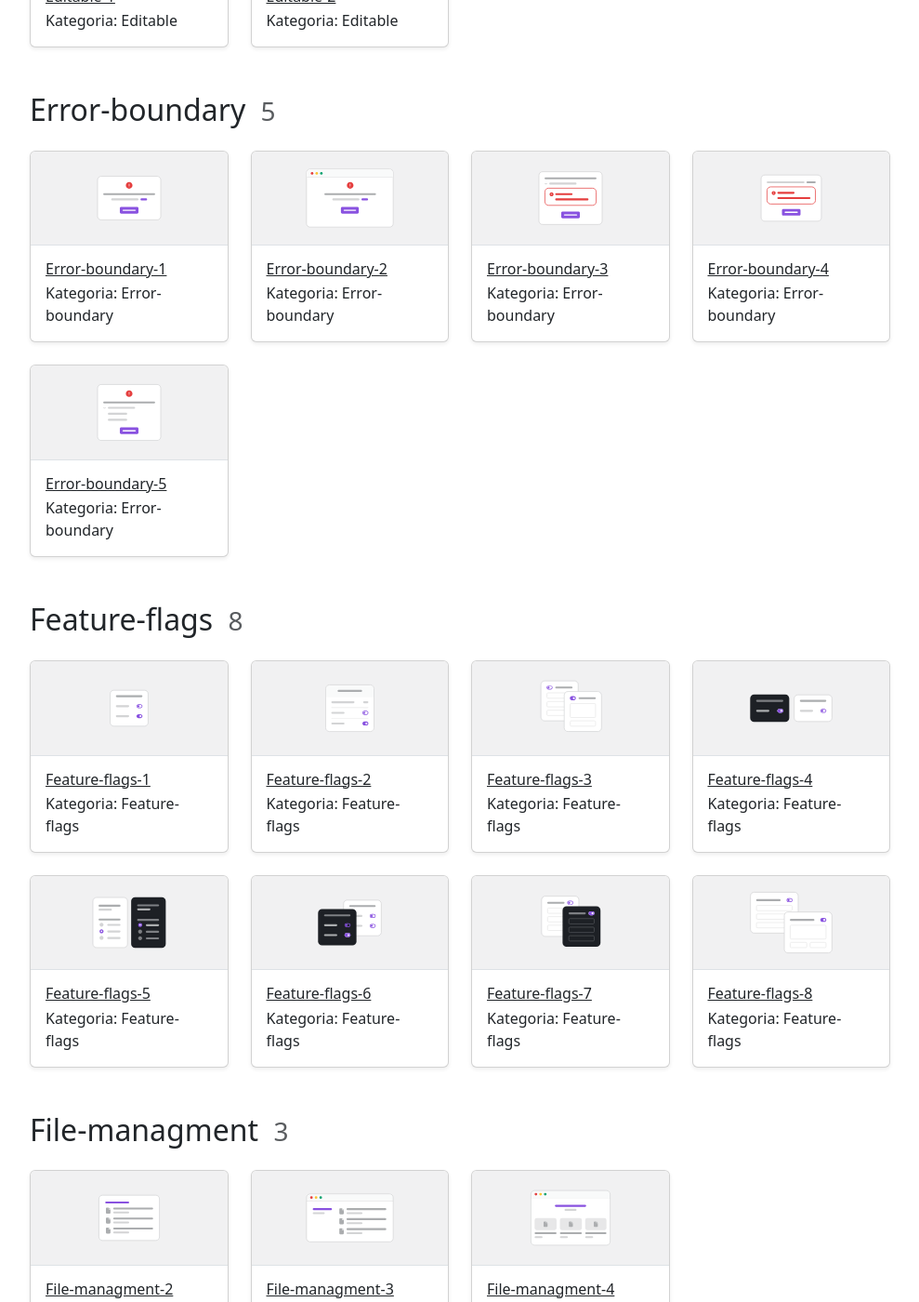
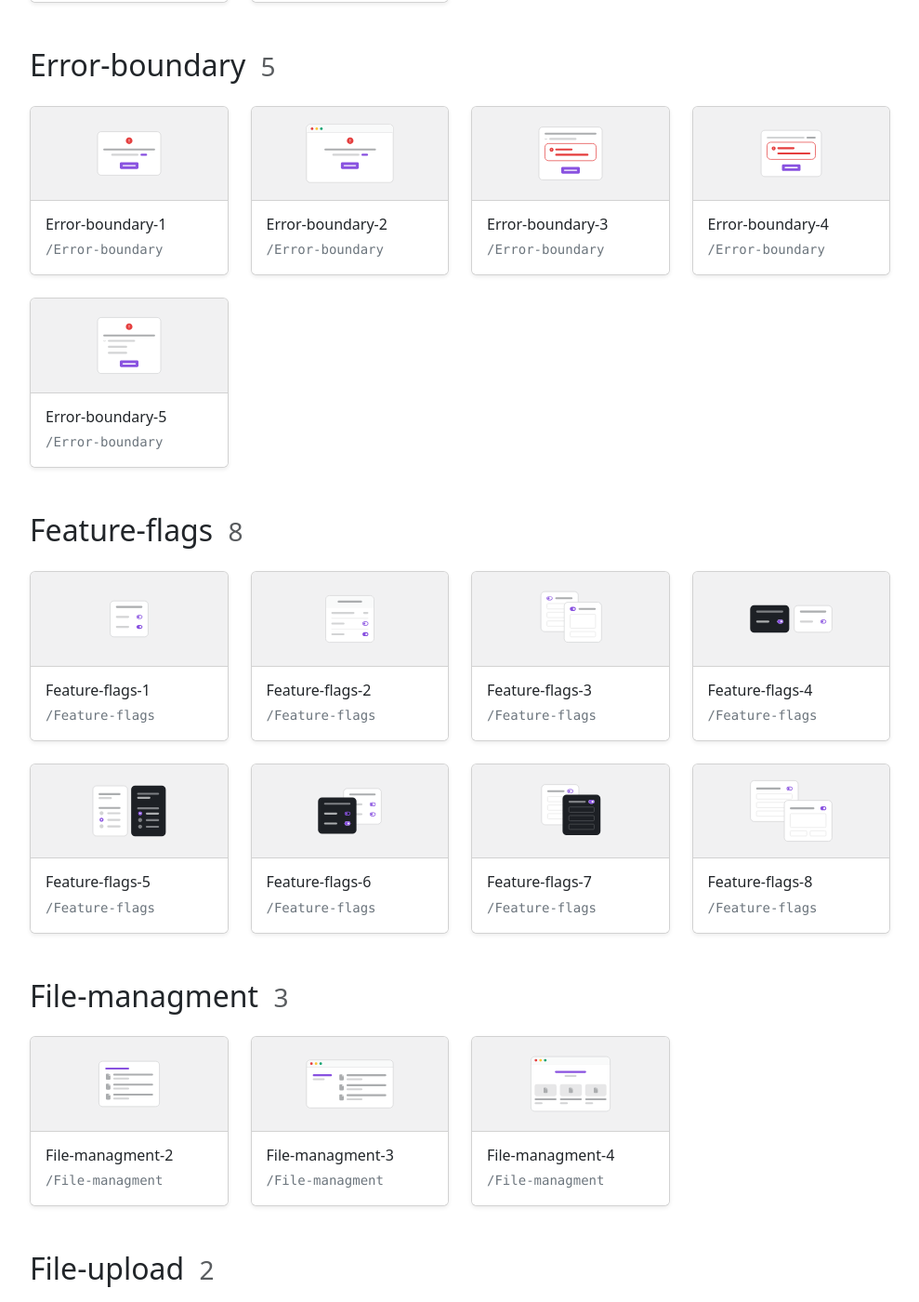
Before and after one commit to 0wczar/saasui-illustrations, a Jekyll site: the page built from illustrations.html, in a window 1280 px wide and 1400 px high, scrolled down 5397 px. Shown: the whole window at 93% size, without its empty margins (240-1229 px from the left). Built offline with Jekyll 4.4.1, drawn with Linux system fonts in a browser that asks for light colours; nearby versions of some CDN libraries; some of the changed text lies outside the part shown.

Commit message:
:Card" now is works as include. Added more interactive states to card.

```diff
--- /dev/null
+++ b/_includes/card.html
@@ -0,0 +1,15 @@
+                    <div class="card shadow-sm">
+                      <img src="{{ avatar.path }}" class="card-img-top h-25" alt="{{ filename | capitalize }}" data-bs-toggle="modal" data-bs-target="#modal-{{ forloop.index }}-{{ category }}">
+                      <div class="list-group list-group-flush">
+                        <button type="button" class="p-3 list-group-item list-group-item-action" aria-current="true" data-bs-toggle="modal" data-bs-target="#modal-{{ forloop.index }}-{{ category }}">
+                          <h6 class="link-dark fw-normal mb-1">
+                            {{ filename | capitalize }}
+                          </h6>
+                          <p class="card-text text-secondary">
+                            <small>
+                              <samp>/{{ category | capitalize }}</samp>
+                            </small>
+                          </p>
+                        </button>
+                      </div>
+                    </div>
--- a/illustrations.html
+++ b/illustrations.html
@@ -125,21 +125,13 @@ title:  'Illustrations'
 
                   {% assign filename = avatar.path | split: '/' | last | split: '.' | first %}
 
-                  <!-- START Card -->
+
                   <div class="col-md-3 mb-4">
-                    <div class="card shadow-sm">
-                      <img src="{{ avatar.path }}" class="card-img-top h-25" alt="{{ filename | capitalize }}">
-                      <div class="card-body border-top">
-                        <h6 class="card-title mb-1">
-                          <a href="#" data-bs-toggle="modal" data-bs-target="#modal-{{ forloop.index }}-{{ category }}" class="link-dark fw-normal">
-                            {{ filename | capitalize }}
-                          </a>
-                        </h6>
-                        <p class="card-text">Kategoria: {{ category | capitalize }}</p>
-                      </div>
-                    </div>
+                    <!-- START Card -->
+                    {% include card.html %}
+                    <!-- END Card -->
                   </div>
-                  <!-- END Card -->
+
 
                   {% include modal.html %}
 
```
